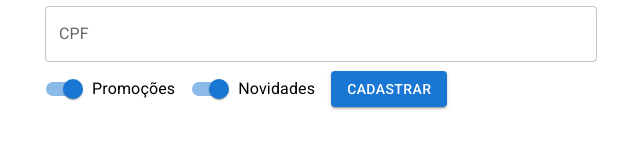
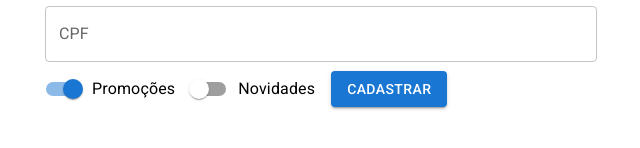
Before and after one commit to WesleyOliveira98/form-react-alura, a React (Create React App) app: page / in a window 1280 px wide. Shown: the part 226-374 px from the top of the page, without its empty margins (319-959 px from the left). Built offline with nearby package versions, Linux system fonts and the light colour scheme.

Commit message:
Tratamento de erros

```diff
--- a/src/App.js
+++ b/src/App.js
@@ -12,7 +12,7 @@ function App() {
   return (
     <Container component="article" maxWidth="sm">
       <Typography variant='h3' component='h1' align='center'>Formulário de cadastro</Typography>
-      <FormularioCadastro aoEnviar={aoEnviarForm} />
+      <FormularioCadastro aoEnviar={aoEnviarForm} validarCPF={validateCPF} />
     </Container>
   );
 }
@@ -21,4 +21,9 @@ function aoEnviarForm(dados){
   console.log(dados)
 }
 
+function validateCPF(cpf){
+  if(cpf.length !== 11) return { valido: false, texto: "O CPF deve conter 11 digitos" }
+  else return { valido: true, texto: "" }
+}
+
 export default App;
--- a/src/components/FormularioCadastro/FormularioCadastro.js
+++ b/src/components/FormularioCadastro/FormularioCadastro.js
@@ -2,12 +2,18 @@ import React, { useState } from "react";
 import { Button } from '@mui/material';
 import { TextField, Switch, FormControlLabel } from "@mui/material";
 
-function FormularioCadastro({aoEnviar}) {
+function FormularioCadastro({ aoEnviar, validarCPF }) {
     const [nome, setNome] = useState("");
     const [sobrenome, setSobrenome] = useState("");
     const [cpf, setCpf] = useState("");
     const [promocoes, setPromocoes] = useState(true);
-    const [novidades, setNovidades] = useState(true);
+    const [novidades, setNovidades] = useState(false);
+    const [erros, setErros] = useState({
+        cpf:{
+            valido: true,
+            texto: ""
+        }
+    });
     return (
         <form onSubmit={event => {
             event.preventDefault();
@@ -36,8 +42,14 @@ function FormularioCadastro({aoEnviar}) {
             <TextField
                 value={cpf}
                 onChange={event => {
-                    setCpf(event.target.value)
+                    setCpf(event.target.value);
                 }}
+                onBlur={event => {
+                    const isValid = validarCPF(cpf);
+                    setErros({ cpf: isValid });
+                }}
+                error={!erros.cpf.valido}
+                helperText={erros.cpf.texto}
                 id="cpf"
                 label="CPF"
                 margin="normal"
```
